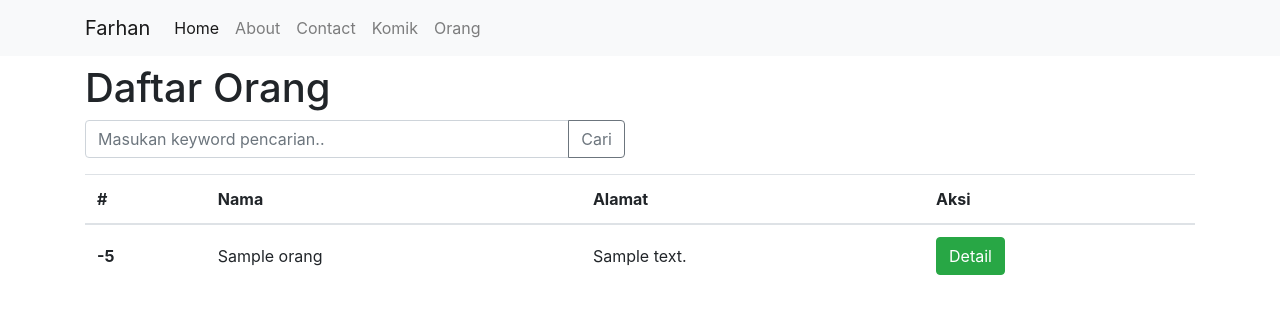
After one commit to farhanpw/rekweb2020_183040102_ci4app, a CodeIgniter 4 app: template app/Views/orang/index.php in a window 1280 px wide. The commit adds this page. Shown: the top 314 px of the page. Run offline with PHP 8.4 and a stand-in for CodeIgniter, Linux system fonts and the light colour scheme; the template is opened without the code that fills it: most values are stand-ins (such as "Sample title", 1, 10 or a date in 2020); data that the repository does not hold is empty; some libraries are stand-ins or nearby versions.

Commit message:
Pagination&Searching

```diff
--- a/app/Config/Pager.php
+++ b/app/Config/Pager.php
@@ -1,4 +1,6 @@
-<?php namespace Config;
+<?php
+
+namespace Config;
 
 use CodeIgniter\Config\BaseConfig;
 
@@ -21,6 +23,7 @@ class Pager extends BaseConfig
 		'default_full'   => 'CodeIgniter\Pager\Views\default_full',
 		'default_simple' => 'CodeIgniter\Pager\Views\default_simple',
 		'default_head'   => 'CodeIgniter\Pager\Views\default_head',
+		'orang_pagination' => 'App\Views\Pagers\orang_pagination'
 	];
 
 	/*
--- a/app/Views/layout/navbar.php
+++ b/app/Views/layout/navbar.php
@@ -10,6 +10,7 @@
                 <a class="nav-link" href="/pages/about">About</a>
                 <a class="nav-link" href="/pages/contact">Contact</a>
                 <a class="nav-link" href="/komik">Komik</a>
+                <a class="nav-link" href="/orang">Orang</a>
             </div>
         </div>
     </div>
--- /dev/null
+++ b/app/Views/orang/index.php
@@ -0,0 +1,48 @@
+<?= $this->extend('layout/template'); ?>
+
+<?= $this->section('content'); ?>
+<div class="container">
+    <div class="row">
+        <div class="col-6">
+            <h1 class="mt-2">Daftar Orang</h1>
+            <form action="" method="post">
+                <div class="input-group mb-3">
+                    <input type="text" class="form-control" placeholder="Masukan keyword pencarian.." name="keyword">
+                    <div class="input-group-append">
+                        <button class="btn btn-outline-secondary" type="submit" name="submit">Cari</button>
+                    </div>
+                </div>
+            </form>
+        </div>
+    </div>
+    <div class="row">
+        <div class="col">
+            <table class="table">
+                <thead>
+                    <tr>
+                        <th scope="col">#</th>
+                        <th scope="col">Nama</th>
+                        <th scope="col">Alamat</th>
+                        <th scope="col">Aksi</th>
+                    </tr>
+                </thead>
+                <tbody>
+                    <?php $i = 1 + (6 * ($currentPage - 1)); ?>
+                    <?php foreach ($orang as $o) : ?>
+                        <tr>
+                            <th scope="row"><?= $i++; ?></th>
+                            <td><?= $o['nama'] ?></td>
+                            <td><?= $o['alamat'] ?></td>
+                            <td>
+
+                                <a href="" class="btn btn-success">Detail</a>
+                            </td>
+                        </tr>
+                    <?php endforeach; ?>
+                </tbody>
+            </table>
+            <?= $pager->links('orang', 'orang_pagination'); ?>
+        </div>
+    </div>
+</div>
+<?= $this->endSection(); ?>
```
Also changed, not shown: app/Controllers/Orang.php (added, +36 -0 lines), app/Models/OrangModel.php (added, +21 -0 lines), app/Views/pagers/orang_pagination.php (added, +39 -0 lines).
